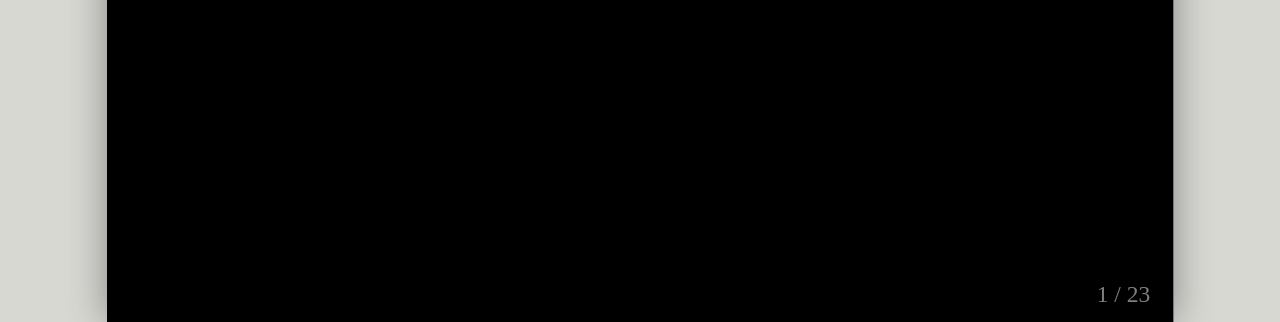
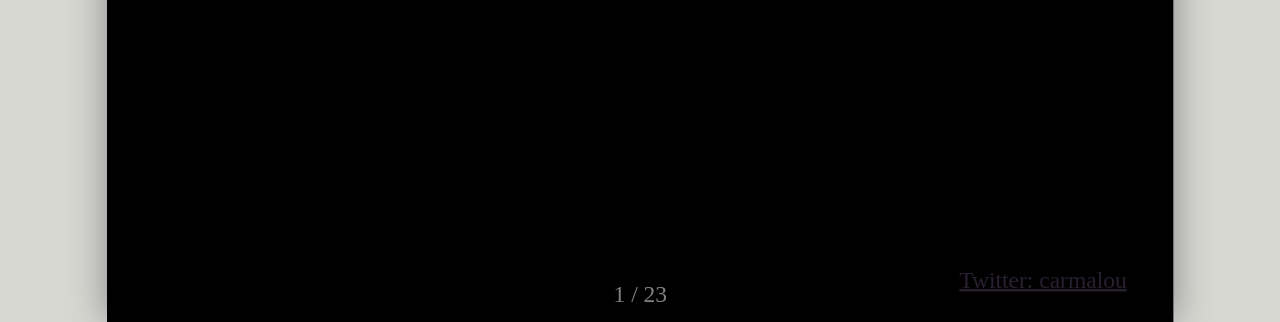
Before and after one commit to carmalou/network_not_included, a plain HTML site: page index.html in a window 1280 px wide. Shown: the part 478-800 px from the top of the page. Drawn offline with Linux system fonts and the light colour scheme; a web font is replaced by a local one.

Commit message:
Update index.html

```diff
--- a/index.html
+++ b/index.html
@@ -38,6 +38,20 @@
         margin-top: 125px;
         left: 0;
         right: 0;
+      }
+
+      .remark-slide-number {
+          bottom: 12px;
+          opacity: .5;
+          position: absolute;
+          left: 20px;
+      }
+
+      .remark-slide-right {
+          bottom: 12px;
+          opacity: .5;
+          position: absolute;
+          right: 20px;
       }
     </style>
   </head>
@@ -351,10 +365,17 @@ class: left, middle, inverse
     <script>
       var slideshow = remark.create();
 
-//       var arr = document.getElementsByClassName('remark-slide-number');
-//       for(var i = 0; i < arr.length; i++) {
-//         arr[i].innerHTML = "<a href='https://www.twitter.com/carmalou'>Twitter: carmalou</a>";
-//       }
+      var arr = document.getElementsByClassName('remark-slide-number');
+      for(var i = 0; i < arr.length; i++) {
+        var tmpEl = document.createElement('div');
+        var innerLink = document.createElement('a');
+        innerLink.setAttribute('href', 'https://twitter.com/carmalou');
+        var innerText = document.createTextNode('Twitter: carmalou');
+        tmpEl.setAttribute('class', 'remark-slide-right');
+        innerLink.appendChild(innerText);
+        tmpEl.appendChild(innerLink);
+        arr[i].appendChild(tmpEl);
+      }
     </script>
   </body>
 </html>
```
